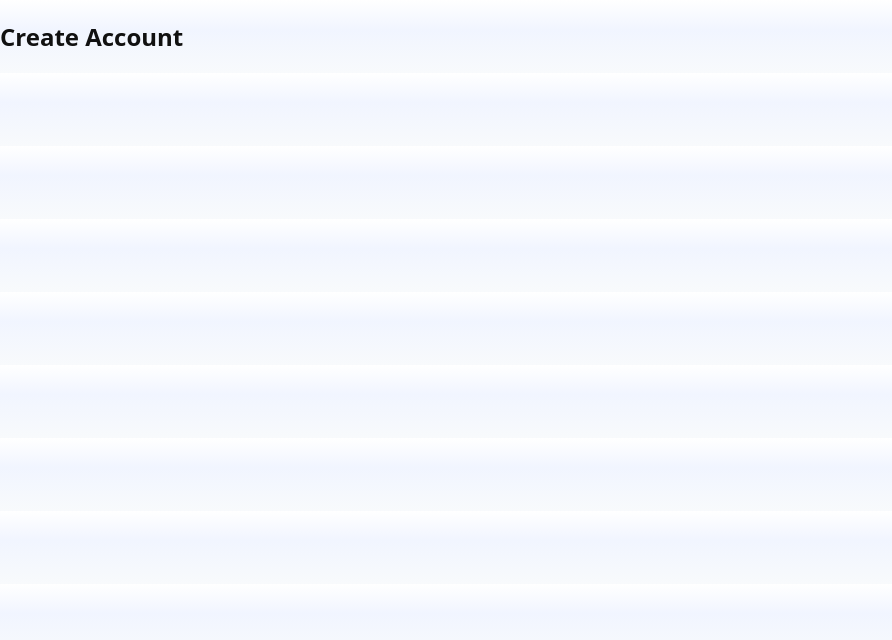
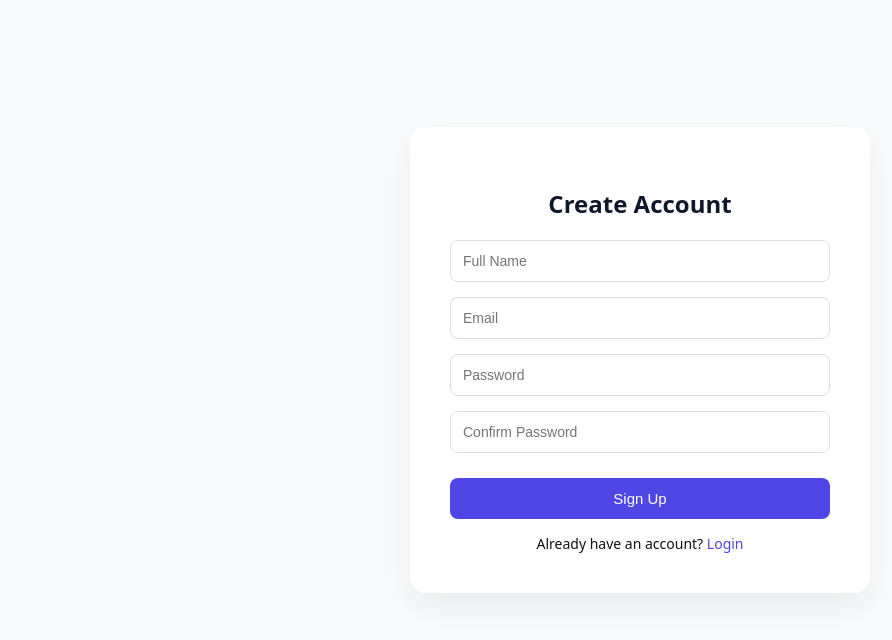
Before and after one commit to NOMANLIKEOLA/FINSIGHT, a React (Vite) app in the folder finsight/: page /signup in a window 1280 px wide. Shown: the top 640 px of the page, without its empty margins (0-892 px from the left). Built offline with nearby package versions, Linux system fonts and the light colour scheme.

Commit message:
Auth pages.

```diff
--- a/finsight/src/App.jsx
+++ b/finsight/src/App.jsx
@@ -1,9 +1,11 @@
 import { BrowserRouter, Routes, Route } from "react-router-dom"
 
+import ProtectedRoute from "./components/ProtectedRoute"
 import Landing from "./pages/Landing"
 import Login from "./pages/Login"
 import Signup from "./pages/Signup"
 import Dashboard from "./pages/Dashboard"
+
 
 function App() {
   return (
@@ -14,7 +16,11 @@ function App() {
         <Route path="/" element={<Landing />} />
         <Route path="/login" element={<Login />} />
         <Route path="/signup" element={<Signup />} />
-        <Route path="/dashboard" element={<Dashboard />} />
+        <Route path="/dashboard" element={
+          <ProtectedRoute>
+            <Dashboard />
+          </ProtectedRoute>
+        } />
 
       </Routes>
     </BrowserRouter>
--- /dev/null
+++ b/finsight/src/components/ProtectedRoute.jsx
@@ -0,0 +1,14 @@
+import { Navigate } from "react-router-dom"
+
+function ProtectedRoute({ children }) {
+
+  const isAuthenticated = localStorage.getItem("isAuthenticated")
+
+  if (!isAuthenticated) {
+    return <Navigate to="/login" />
+  }
+
+  return children
+}
+
+export default ProtectedRoute
--- a/finsight/src/pages/Dashboard.jsx
+++ b/finsight/src/pages/Dashboard.jsx
@@ -1,8 +1,30 @@
+import { useNavigate } from "react-router-dom"
+
 function Dashboard() {
+
+  const navigate = useNavigate()
+
+  const handleLogout = () => {
+
+    localStorage.removeItem("isAuthenticated")
+
+    navigate("/login")
+  }
+
   return (
-    <div>
-      <h2>Dashboard</h2>
+
+    <div style={{ padding: "40px" }}>
+
+      <h1>FinSight Dashboard</h1>
+
+      <p>Welcome to your financial dashboard.</p>
+
+      <button onClick={handleLogout}>
+        Logout
+      </button>
+
     </div>
+
   )
 }
 
--- a/finsight/src/pages/Login.jsx
+++ b/finsight/src/pages/Login.jsx
@@ -1,7 +1,70 @@
+import { useState } from "react"
+import { useNavigate, Link } from "react-router-dom"
+import "../styles/Auth.css"
+
 function Login() {
+
+  const navigate = useNavigate()
+
+  const [email, setEmail] = useState("")
+  const [password, setPassword] = useState("")
+
+  const handleSubmit = (e) => {
+    e.preventDefault()
+
+    const storedUser = JSON.parse(localStorage.getItem("finsightUser"))
+
+    if (!storedUser) {
+      alert("User not found")
+      return
+    }
+
+    if (email === storedUser.email && password === storedUser.password) {
+
+      localStorage.setItem("isAuthenticated", "true")
+
+      navigate("/dashboard")
+
+    } else {
+      alert("Invalid credentials")
+    }
+  }
+
   return (
-    <div>
-      <h2>Login</h2>
+    <div className="authContainer">
+
+      <div className="authCard">
+
+        <h2>Login</h2>
+
+        <form onSubmit={handleSubmit}>
+
+          <input
+            type="email"
+            placeholder="Email"
+            onChange={(e) => setEmail(e.target.value)}
+            required
+          />
+
+          <input
+            type="password"
+            placeholder="Password"
+            onChange={(e) => setPassword(e.target.value)}
+            required
+          />
+
+          <button className="authBtn">
+            Login
+          </button>
+
+        </form>
+
+        <div className="authSwitch">
+          Don't have an account? <Link to="/signup">Sign Up</Link>
+        </div>
+
+      </div>
+
     </div>
   )
 }
--- a/finsight/src/pages/Signup.jsx
+++ b/finsight/src/pages/Signup.jsx
@@ -1,7 +1,97 @@
+import { useState } from "react"
+import { useNavigate, Link } from "react-router-dom"
+import "../styles/Auth.css"
+
 function Signup() {
+
+  const navigate = useNavigate()
+
+  const [formData, setFormData] = useState({
+    name: "",
+    email: "",
+    password: "",
+    confirmPassword: ""
+  })
+
+  const handleChange = (e) => {
+    setFormData({
+      ...formData,
+      [e.target.name]: e.target.value
+    })
+  }
+
+  const handleSubmit = (e) => {
+    e.preventDefault()
+
+    if (formData.password !== formData.confirmPassword) {
+      alert("Passwords do not match")
+      return
+    }
+
+    const user = {
+      name: formData.name,
+      email: formData.email,
+      password: formData.password
+    }
+
+    localStorage.setItem("finsightUser", JSON.stringify(user))
+
+    navigate("/dashboard")
+  }
+
   return (
-    <div>
-      <h2>Create Account</h2>
+    <div className="authContainer">
+
+      <div className="authCard">
+
+        <h2>Create Account</h2>
+
+        <form onSubmit={handleSubmit}>
+
+          <input
+            type="text"
+            name="name"
+            placeholder="Full Name"
+            onChange={handleChange}
+            required
+          />
+
+          <input
+            type="email"
+            name="email"
+            placeholder="Email"
+            onChange={handleChange}
+            required
+          />
+
+          <input
+            type="password"
+            name="password"
+            placeholder="Password"
+            onChange={handleChange}
+            required
+          />
+
+          <input
+            type="password"
+            name="confirmPassword"
+            placeholder="Confirm Password"
+            onChange={handleChange}
+            required
+          />
+
+          <button className="authBtn">
+            Sign Up
+          </button>
+
+        </form>
+
+        <div className="authSwitch">
+          Already have an account? <Link to="/login">Login</Link>
+        </div>
+
+      </div>
+
     </div>
   )
 }
--- /dev/null
+++ b/finsight/src/styles/Auth.css
@@ -0,0 +1,60 @@
+.authContainer {
+  display: flex;
+  justify-content: center;
+  align-items: center;
+  height: 90vh;
+  background: #f8fafc;
+}
+
+.authCard {
+  background: white;
+  padding: 40px;
+  border-radius: 16px;
+  width: 380px;
+  box-shadow: 0 15px 35px rgba(0,0,0,0.06);
+}
+
+.authCard h2 {
+  margin-bottom: 20px;
+  text-align: center;
+  color: #0f172a;
+}
+
+.authCard form {
+  display: flex;
+  flex-direction: column;
+  gap: 15px;
+}
+
+.authCard input {
+  padding: 12px;
+  border-radius: 8px;
+  border: 1px solid #ddd;
+  font-size: 14px;
+}
+
+.authBtn {
+  margin-top: 10px;
+  padding: 12px;
+  border-radius: 8px;
+  border: none;
+  background: #4f46e5;
+  color: white;
+  font-size: 15px;
+  cursor: pointer;
+}
+
+.authBtn:hover {
+  background: #4338ca;
+}
+
+.authSwitch {
+  margin-top: 15px;
+  text-align: center;
+  font-size: 14px;
+}
+
+.authSwitch a {
+  color: #4f46e5;
+  text-decoration: none;
+}
```
